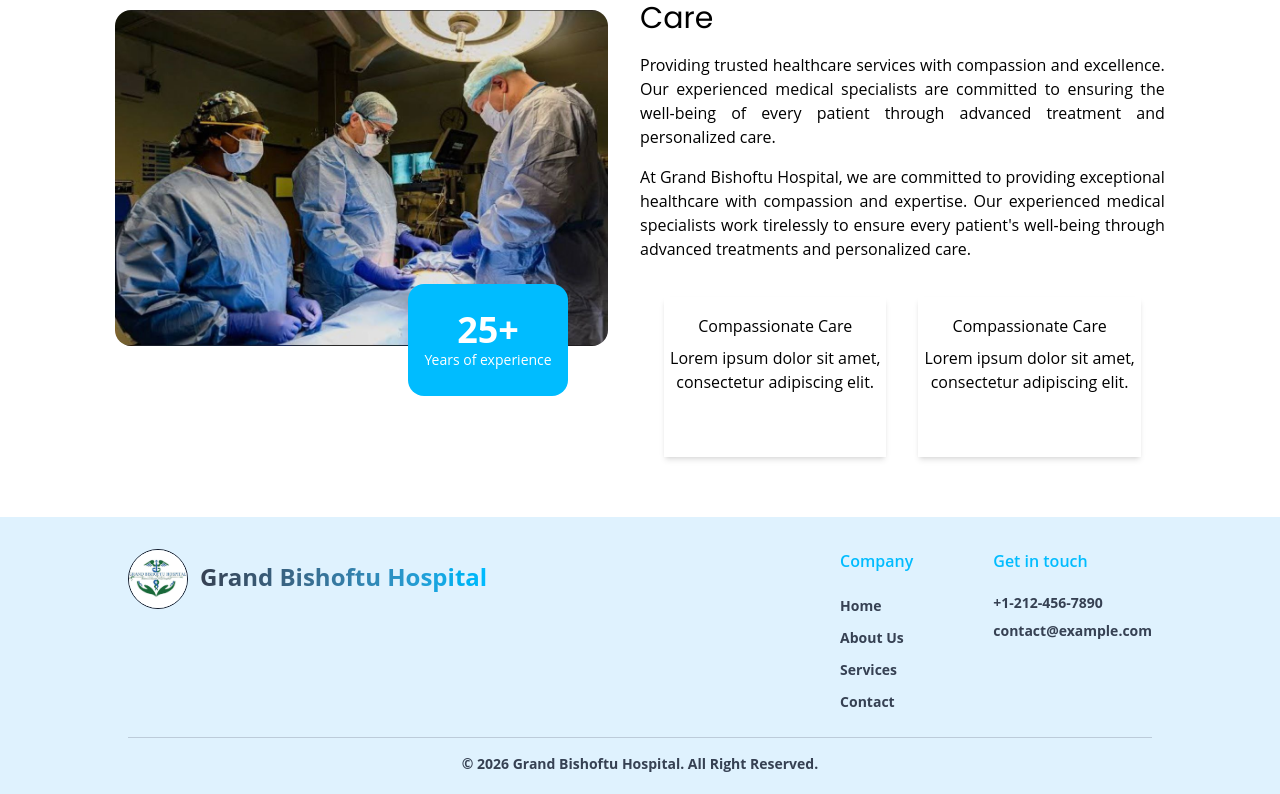
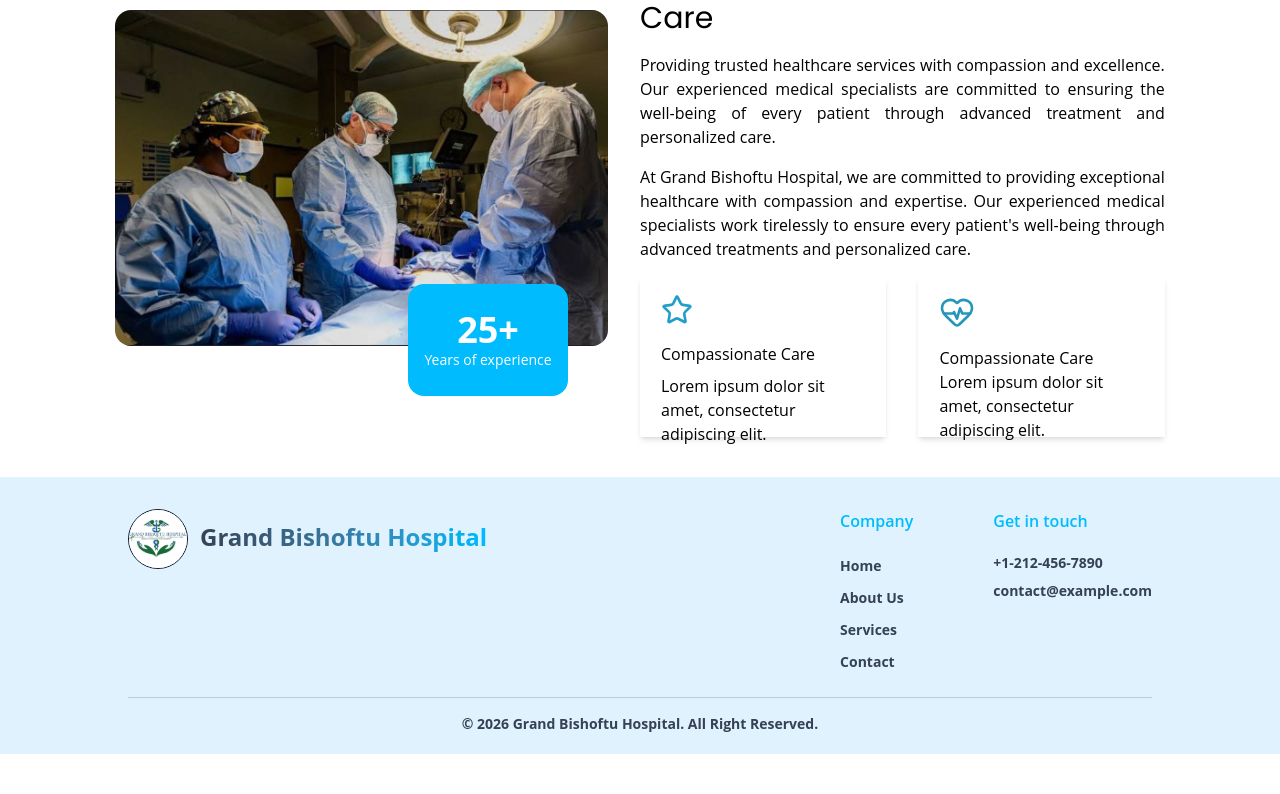
Before and after one commit to Tsedniya/Grand_Bishoftu_Hospital, a React (Vite) app in the folder myapp/: page / in a window 1280 px wide. Shown: the part 910-1704 px from the top of the page. After the commit the page ends 1664 px from the top, so only its background shows below. Built offline with nearby package versions, Linux system fonts and the light colour scheme.

Commit message:
frontend:homepage

```diff
--- a/myapp/src/components/Homeone.jsx
+++ b/myapp/src/components/Homeone.jsx
@@ -1,11 +1,13 @@
 import React from 'react'
 import opration from '../assets/opration.jpg'
+import star from '../assets/star.svg'
+import heart from '../assets/heart.svg'
 
 const Homeone = () => {
   return (
    <div className="flex flex-col sm:flex-row items-center sm:items-start justify-between my-10 px-4 sm:px-[5vw] md:px-[7vw] lg:px-[9vw] gap-8">
 
-      {/* Image + overlay */}
+
       <div className="relative w-full sm:w-1/2 flex items-center justify-center py-10 sm:py-0 my-20 ">
         <img
           className="rounded-2xl w-full max-w-xl object-cover relative z-0"
@@ -39,16 +41,18 @@ const Homeone = () => {
           </div>
 
 
-        <div className='sm:flex flex-row gap-8 text-center mt-4 py-5 px-6'>
+        <div className='sm:flex flex-row gap-8 text-center mt-4 '>
 
-          <div className='bg-white border w-80 h-40 border-white transition-transform duration-300 hover:scale-105 shadow-md '>
-                <p className='pt-4 pb-2'>Compassionate Care</p>
-                <p>Lorem ipsum dolor sit amet, consectetur adipiscing elit.</p>
+          <div className='bg-white border w-80 h-40 border-white  text-left transition-transform duration-300 hover:scale-105 pt-4 pb-2 shadow-md '>
+                <img src= {star} className='px-5 mb-4 w-18'/>
+                <p className='px-5 mb-2'>Compassionate Care</p>
+                <p className='px-5'>Lorem ipsum dolor sit amet, consectetur adipiscing elit.</p>
           </div>
 
-          <div className='bg-white border flex-row items-center w-80 h-40 justify-center border-white transition-transform duration-300 hover:scale-105 shadow-md '>
-                <p className='pt-4 pb-2'>Compassionate Care</p>
-                <p>Lorem ipsum dolor sit amet, consectetur adipiscing elit.</p>
+          <div className='bg-white border flex-row text-left items-center w-80 h-40 justify-center border-white pt-4 pb-2 transition-transform duration-300 hover:scale-105 shadow-md '>
+                <img src= {heart} className='px-5 mb-4 w-19'/>
+                <p className='px-5'>Compassionate Care</p>
+                <p className='px-5'>Lorem ipsum dolor sit amet, consectetur adipiscing elit.</p>
           </div>
 
         </div>
```
Also changed, not shown: myapp/src/assets/heart.svg (added), myapp/src/assets/star.svg (added).
